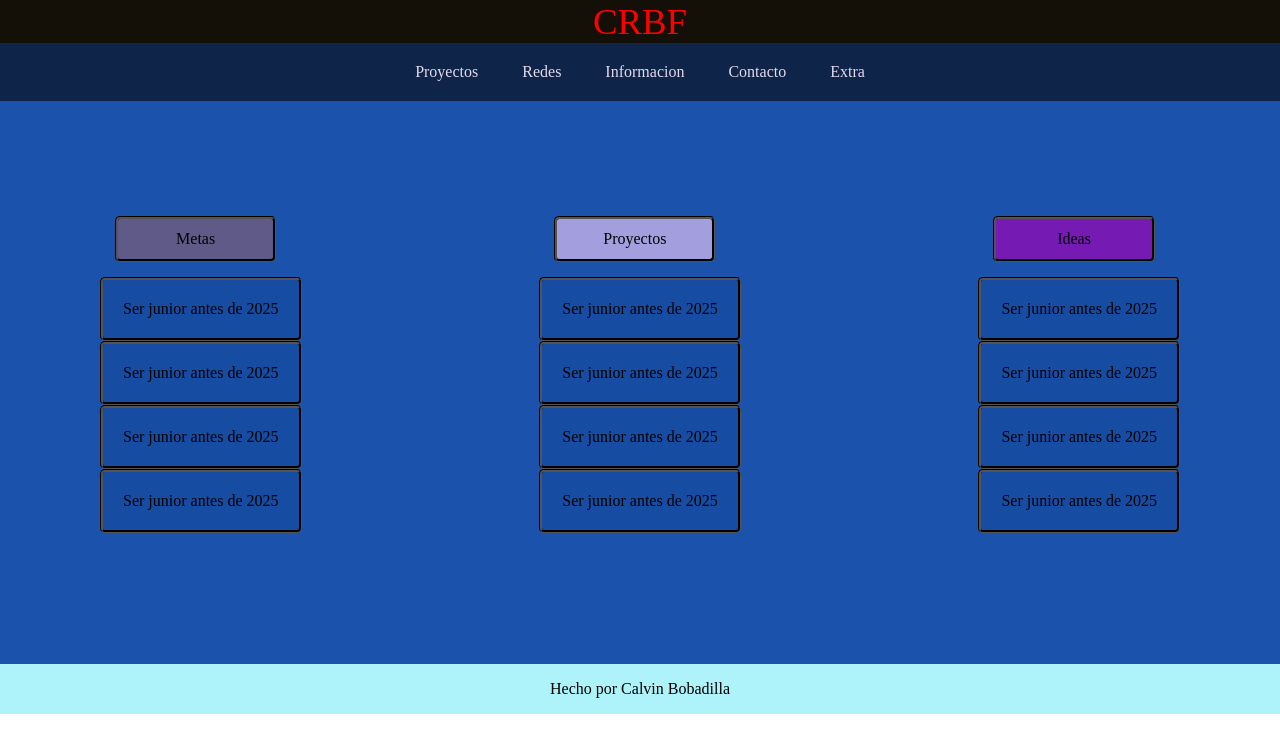
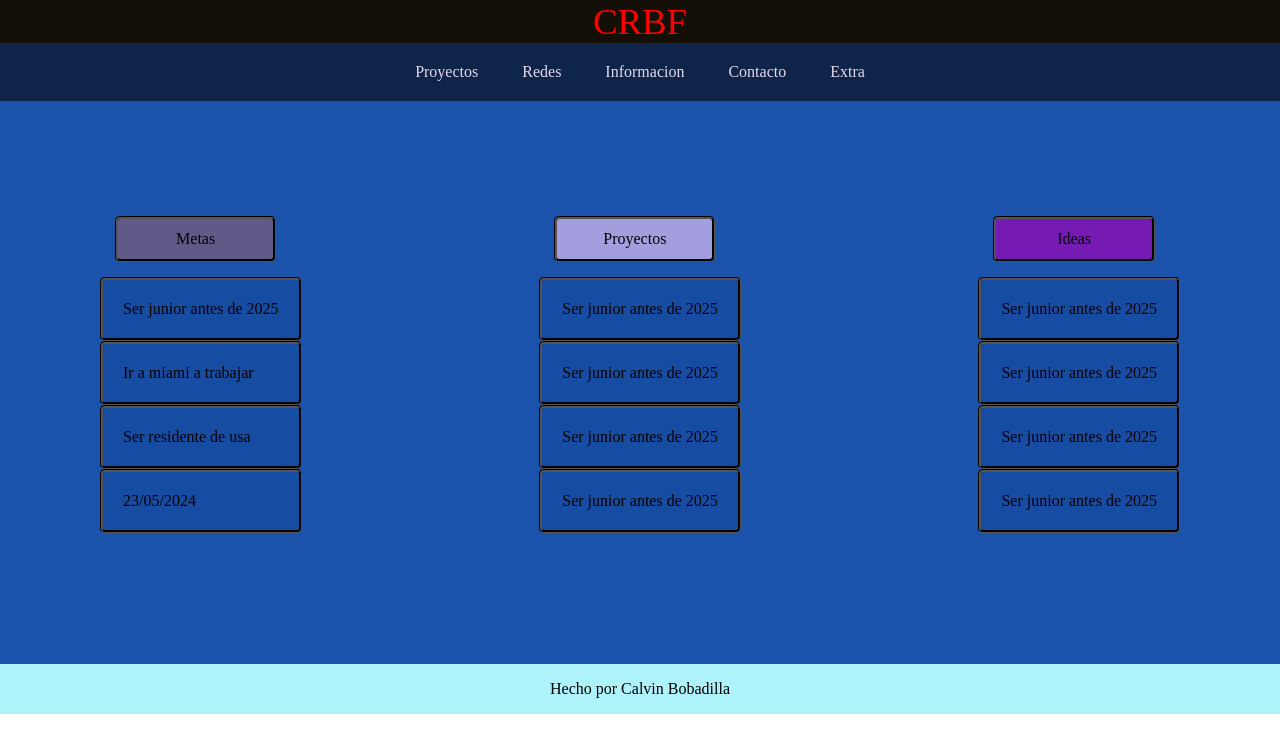
Before and after one commit to SrBlade/Proyecto1, a plain HTML site: page index.html in a window 1280 px wide. Drawn offline with Linux system fonts and the light colour scheme.

Commit message:
Proyecto X, version 2024

```diff
--- a/index.html
+++ b/index.html
@@ -29,9 +29,9 @@
         <ul class="LM">
             <li class="Titulo1">Metas</li>
             <li>Ser junior antes de 2025</li>
-            <li>Ser junior antes de 2025</li>
-            <li>Ser junior antes de 2025</li>
-            <li>Ser junior antes de 2025</li>
+            <li>Ir a miami a trabajar </li>
+            <li>Ser residente de usa</li>
+            <li> 23/05/2024</li>
         </ul>
 
 
--- a/styles.css
+++ b/styles.css
@@ -15,6 +15,7 @@
 
 .Navegation {
     background-color: #0e2448;
+    color: #751ab3;
     display: flex;
     flex-wrap: wrap;
     justify-content: center;
@@ -98,7 +99,3 @@
 }
 
 @media (min-width: 600px)
-
-    {
-       width: 50%;
-   }
```
